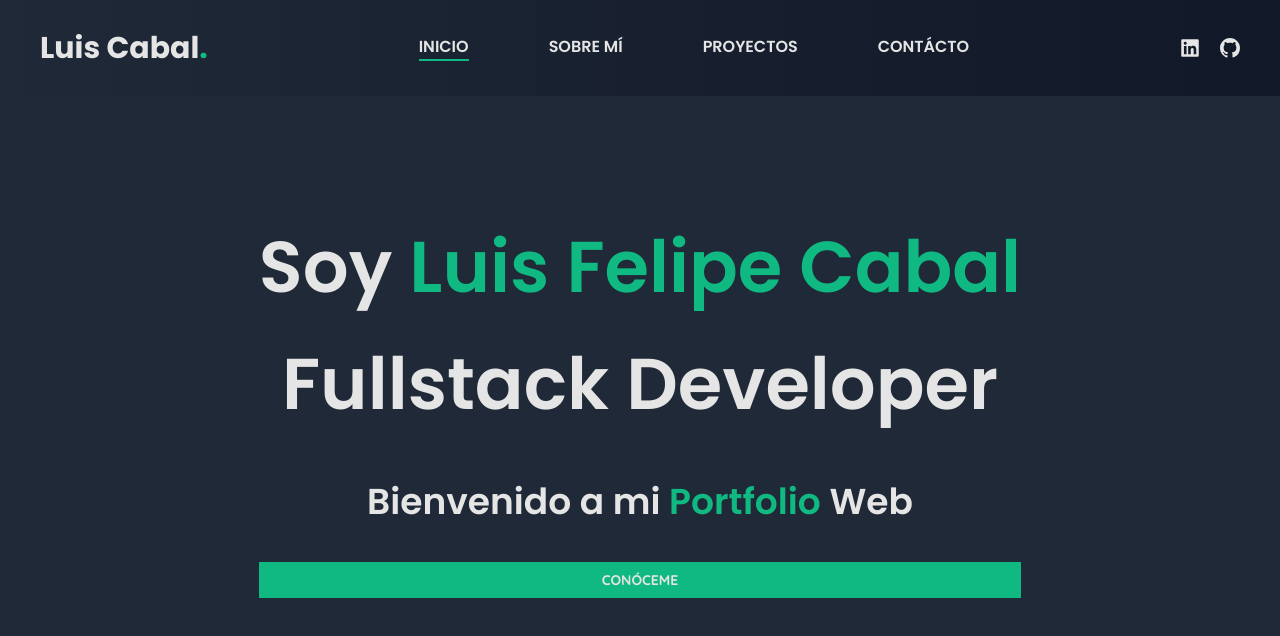
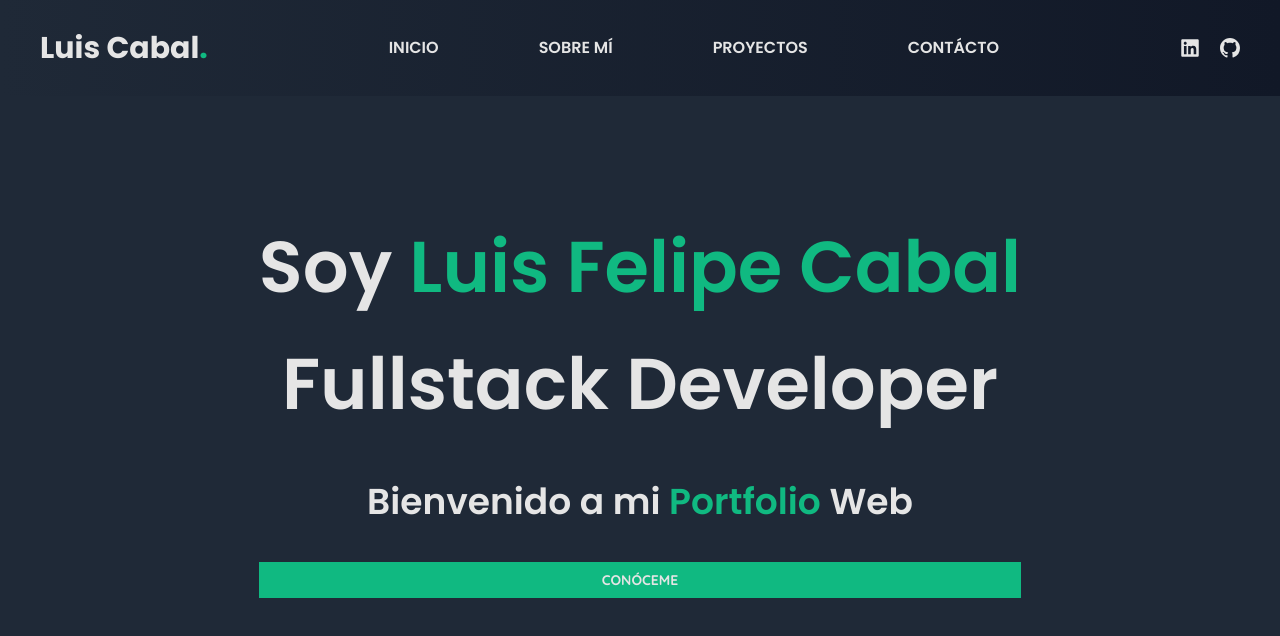
Before and after one commit to ElCabal/PortfolioWeb, a React (Vite) app: page / in a window 1280 px wide. Shown: the top 636 px of the page. Built offline with nearby package versions, Linux system fonts and the light colour scheme.

Commit message:
underline hover effect navbar

```diff
--- a/src/App.jsx
+++ b/src/App.jsx
@@ -1,5 +1,5 @@
 import { Outlet } from "react-router-dom";
-import Navbar from "./components/Navbar";
+import Navbar from "./components/navbar/Navbar";
 
 function App() {
   return (
--- a/src/components/Navbar.jsx
+++ b/src/components/navbar/Navbar.jsx
@@ -4,6 +4,7 @@ import { FaLinkedin } from "react-icons/fa";
 import { GoMarkGithub } from "react-icons/go";
 import { NavLink } from "react-router-dom";
 import { useState } from "react";
+import css from "./Navbar.module.css";
 
 const Navbar = () => {
   const [isOpen, setIsOpen] = useState(false);
@@ -18,36 +19,16 @@ const Navbar = () => {
           Luis Cabal<span className="text-emerald-500">.</span>
         </NavLink>
         <div className="hidden lg:flex gap-10 lg:gap-20 text-1xl font-semibold">
-          <NavLink
-            to="/"
-            className={({ isActive }) =>
-              isActive ? "border-b-2 border-emerald-500" : "inactive"
-            }
-          >
+          <NavLink to="/" className={css.navLink}>
             INICIO
           </NavLink>
-          <NavLink
-            to="about"
-            className={({ isActive }) =>
-              isActive ? "border-b-2 border-emerald-500" : "inactive"
-            }
-          >
+          <NavLink to="about" className={css.navLink}>
             SOBRE MÍ
           </NavLink>
-          <NavLink
-            to="works"
-            className={({ isActive }) =>
-              isActive ? "border-b-2 border-emerald-500" : "inactive"
-            }
-          >
+          <NavLink to="works" className={css.navLink}>
             PROYECTOS
           </NavLink>
-          <NavLink
-            to="contact"
-            className={({ isActive }) =>
-              isActive ? "border-b-2 border-emerald-500" : "inactive"
-            }
-          >
+          <NavLink to="contact" className={css.navLink}>
             CONTÁCTO
           </NavLink>
         </div>
--- /dev/null
+++ b/src/components/navbar/Navbar.module.css
@@ -0,0 +1,22 @@
+.navLink {
+  padding: 0 10px;
+  display: flex;
+  align-items: center;
+  justify-content: center;
+  position: relative;
+}
+
+.navLink:after {
+  content: "";
+  position: absolute;
+  background-color: rgb(16 185 129);
+  height: 3px;
+  width: 0;
+  left: 0;
+  bottom: -5px;
+  transition: 0.3s;
+}
+
+.navLink:hover:after {
+  width: 100%;
+}
```
